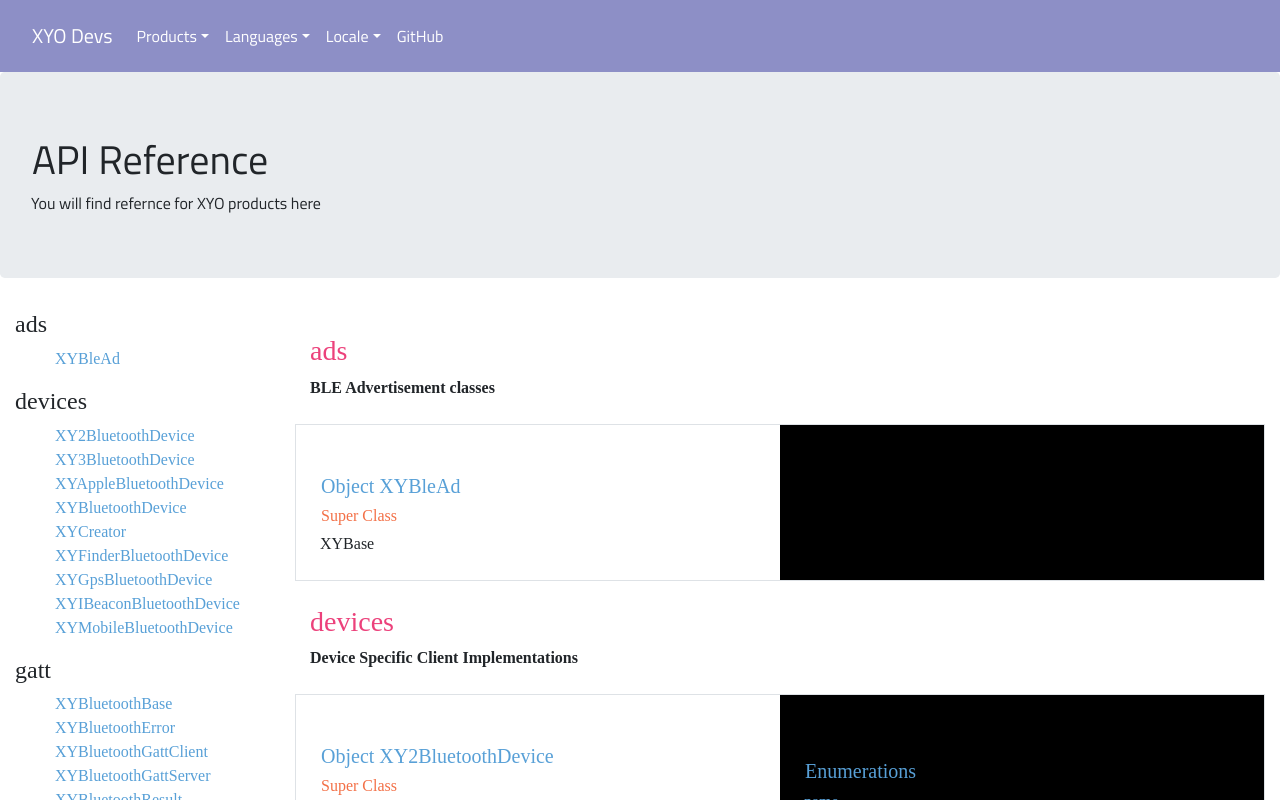
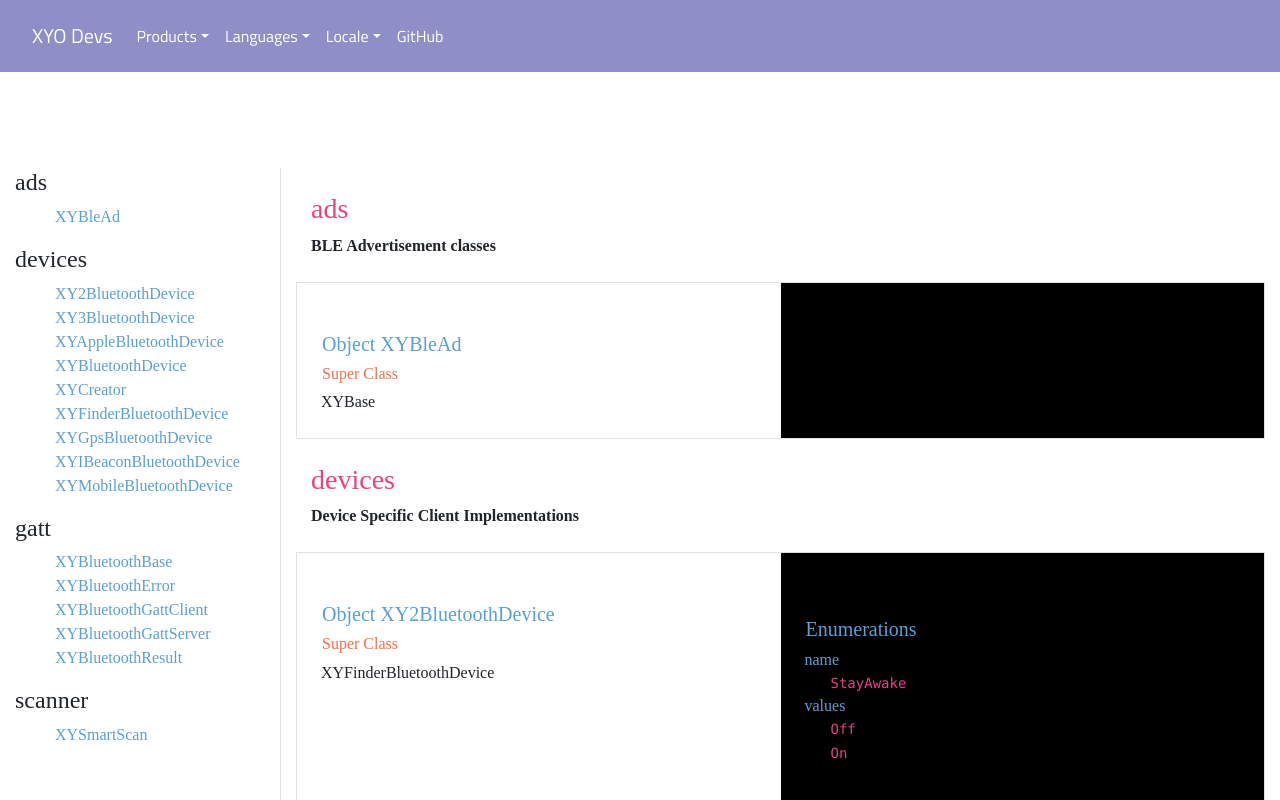
Before and after one commit to XYOracleNetwork-v1/app-reference-react, a React (Create React App) app: page / in a window 1280 px wide. Shown: the top 800 px of the page. Built offline with nearby package versions, Linux system fonts and the light colour scheme.

Commit message:
Cleaned up main container styling

```diff
--- a/src/App.js
+++ b/src/App.js
@@ -13,6 +13,10 @@ const productState = sdkBle[0].id
 const languageState = sdkBle[0].lang
 
 const methodState = sdkBle[0].modules
+
+const containerStyle = {
+  'margin-top': '6rem'
+}
 
 class App extends Component {
 
@@ -43,16 +47,14 @@ class App extends Component {
           product={this.state.products}
           onclick={this.handleProductChange}
         />
-        <ReferenceIntro />
-        <Container fluid>
+        <Container fluid style={containerStyle}>
           <Row>
             <Col xs='auto'>
-
               <SideNav
                 methods={this.state.methods}
               />
             </Col>
-            <Col>
+            <Col className="border-left">
               <MethodView
                 methods={this.state.methods}
                 language={this.state.languages}
```
